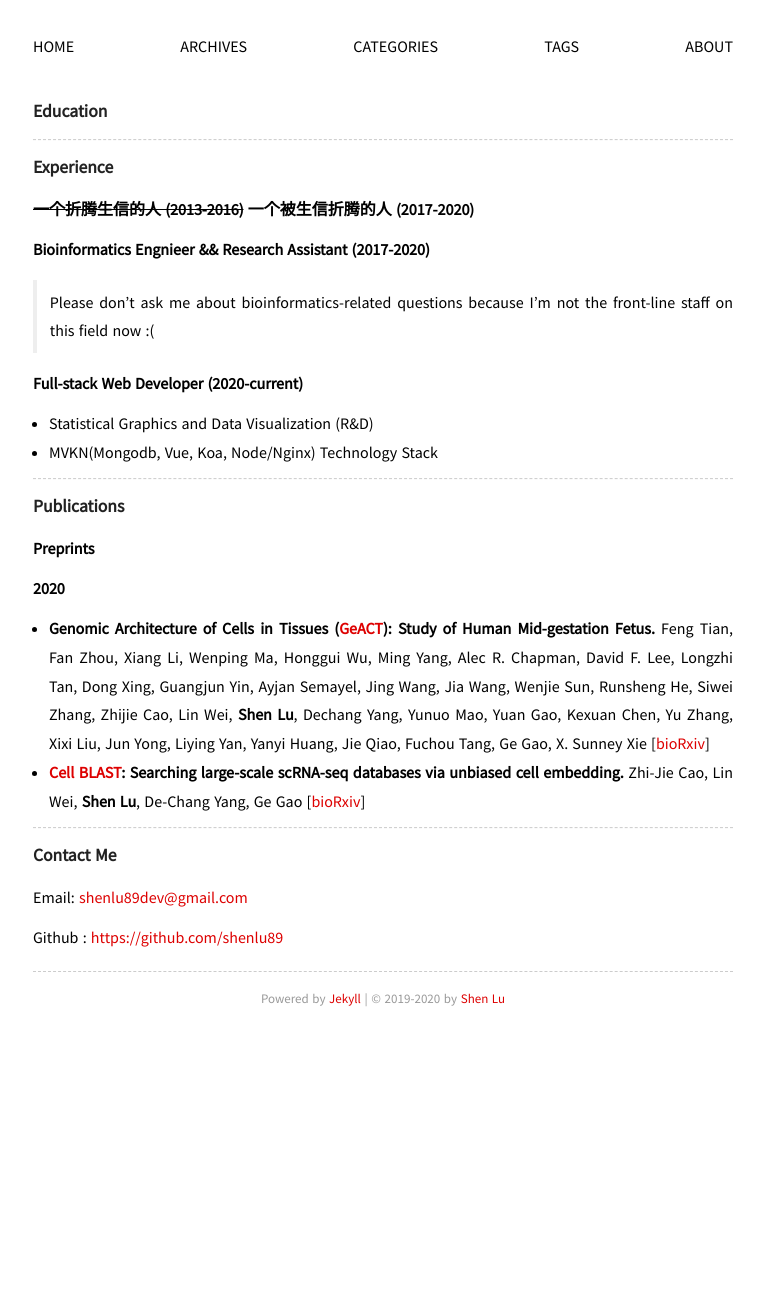
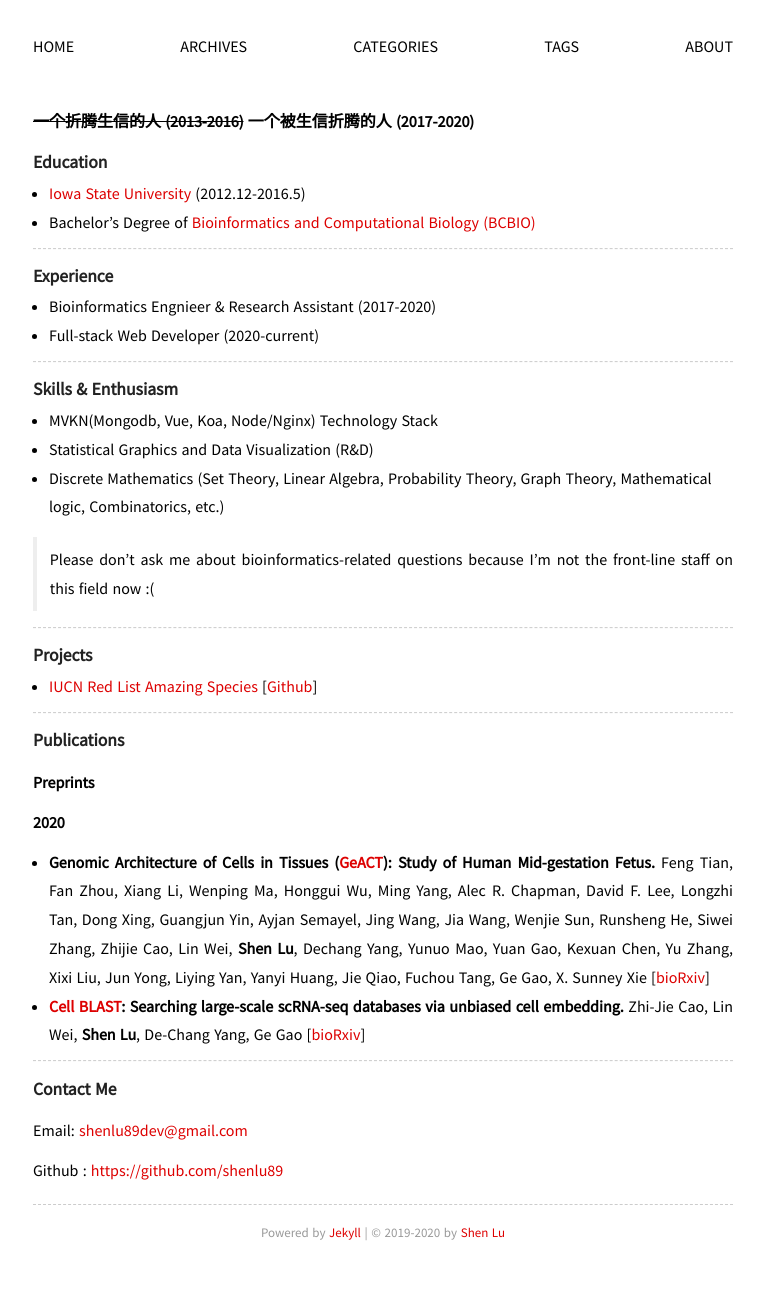
Before and after one commit to shenlu89/shenlu.me, a Jekyll site: the page built from about/index.md, in a window 1280 px wide. Shown: the whole page, without its empty margins (257-1021 px from the left). Built offline with Jekyll 4.4.1, drawn with Linux system fonts in a browser that asks for light colours; nearby versions of some CDN libraries; a style sheet for code colours, icons or effects is not loaded; before the commit the page ends 1055 px from its top, so only the background shows below that.

Commit message:
update about and home content

```diff
--- a/about/index.md
+++ b/about/index.md
@@ -4,24 +4,35 @@ layout: page
 comments: no
 ---
 
+<del><strong>一个折腾生信的人 (2013-2016)</strong></del> **一个被生信折腾的人 (2017-2020)**
 
 ### Education
 
-
+- [Iowa State University](https://www.iastate.edu/){:target="_blank"} (2012.12-2016.5)
+- Bachelor's Degree of [Bioinformatics and Computational Biology (BCBIO)](https://catalog.iastate.edu/azcourses/bcbio/){:target="_blank"}
 
 ----
 ### Experience
 
-<del><strong>一个折腾生信的人 (2013-2016)</strong></del> **一个被生信折腾的人 (2017-2020)**
+- Bioinformatics Engnieer & Research Assistant (2017-2020)
 
-**Bioinformatics Engnieer && Research Assistant (2017-2020)**
+- Full-stack Web Developer (2020-current)
+
+----
+
+### Skills & Enthusiasm
+
+- MVKN(Mongodb, Vue, Koa, Node/Nginx) Technology Stack
+- Statistical Graphics and Data Visualization (R&D)
+- Discrete Mathematics (Set Theory, Linear Algebra, Probability Theory, Graph Theory, Mathematical logic, Combinatorics, etc.)
 
 >Please don't ask me about bioinformatics-related questions because I'm not the front-line staff on this field now :(
 
-**Full-stack Web Developer (2020-current)**
+----
 
-- Statistical Graphics and Data Visualization (R&D)
-- MVKN(Mongodb, Vue, Koa, Node/Nginx) Technology Stack
+### Projects
+
+- [IUCN Red List Amazing Species](https://shenlu89.github.io/iucn-red-list-amazing-species){:target="_blank"} [[Github](https://github.com/shenlu89/iucn-red-list-amazing-species){:target="_blank"}]
 
 ----
 
```
Also changed, not shown: _posts/2019-08-20-my-first-blog.md (+2 -1 lines), _posts/2019-09-22-r-assignment-operators.md (+2 -2 lines), _posts/2019-12-12-ImageMagick-process-images.md (added, +6 -0 lines), index.md (+3 -1 lines), 1 other file.
